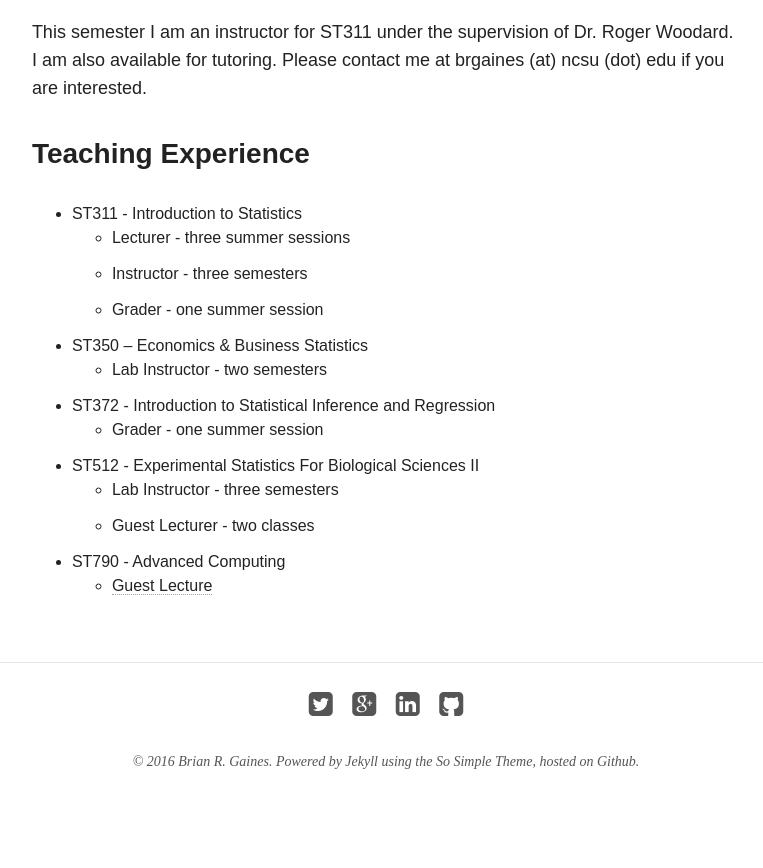
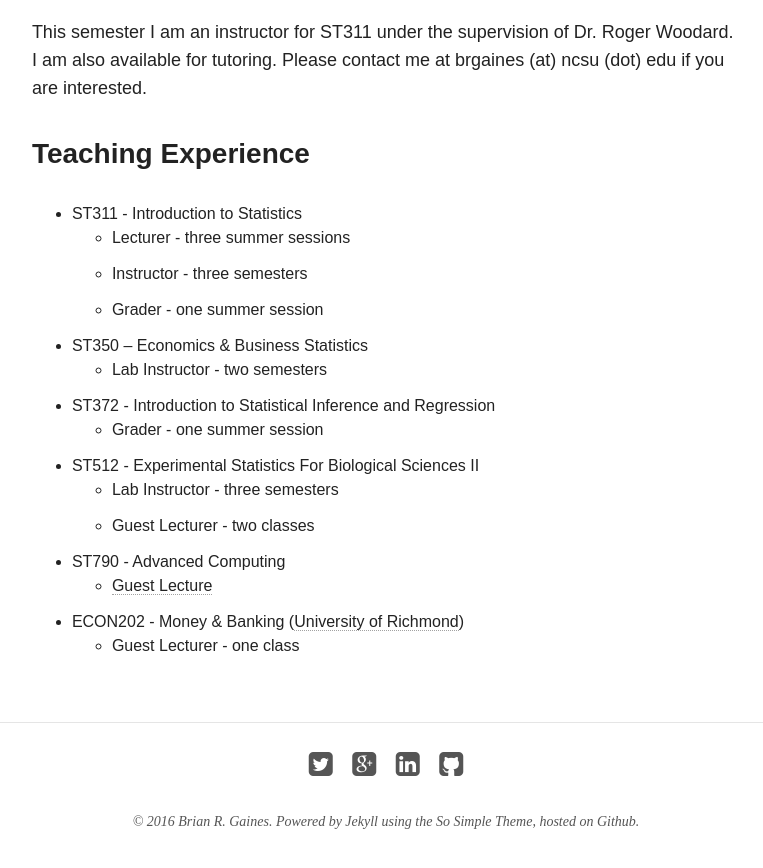
Before and after one commit to brgaines/brgaines.github.io, a Jekyll site: the page built from teaching/index.md, in a window 1280 px wide and 900 px high, scrolled down 778 px. Shown: the top 868 px of the window, without its empty margins (254-1017 px from the left). Built offline with Jekyll 4.4.1, drawn with Linux system fonts in a browser that asks for light colours; nearby versions of some CDN libraries; before the commit the page ends 1618 px from its top, so only the background shows below that.

Commit message:
added UR teaching

```diff
--- a/teaching/index.md
+++ b/teaching/index.md
@@ -28,3 +28,6 @@ This semester I am an instructor for ST311 under the supervision of Dr. Roger Wo
 
 * ST790 - Advanced Computing
 	* [Guest Lecture](http://brgaines.github.io/talks/)
+
+* ECON202 - Money & Banking ([University of Richmond](http://www.richmond.edu/))
+    * Guest Lecturer - one class
```
